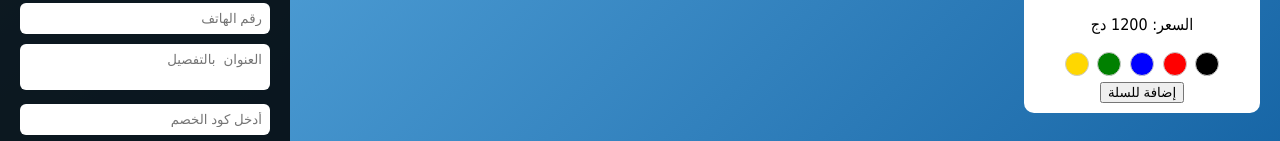
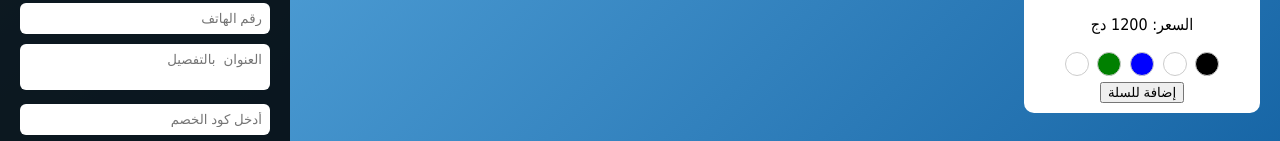
Before and after one commit to yubixstore/Yubixstore, a plain HTML site: page index.html in a window 1280 px wide. Both pictures are taken after a click on the button "ادخل ➡️". Shown: the part 160-301 px from the top of the page. Drawn offline with Linux system fonts and the light colour scheme.

Commit message:
Update index.html

```diff
--- a/index.html
+++ b/index.html
@@ -62,10 +62,10 @@
         <!-- ألوان -->
         <div class="colors">
           <span class="color-btn" style="background:black" onclick="changeColor('p9','black')"></span>
-          <span class="color-btn" style="background:red" onclick="changeColor('p9','red')"></span>
+          <span class="color-btn" style="background:roze" onclick="changeColor('p9','roze')"></span>
           <span class="color-btn" style="background:blue" onclick="changeColor('p9','blue')"></span>
           <span class="color-btn" style="background:green" onclick="changeColor('p9','green')"></span>
-          <span class="color-btn" style="background:gold" onclick="changeColor('p9','gold')"></span>
+          <span class="color-btn" style="background:white" onclick="changeColor('p9','white')"></span>
         </div>
 
         <button onclick="addToCart('سماعات رأس p9',1200)">إضافة للسلة</button>
```
